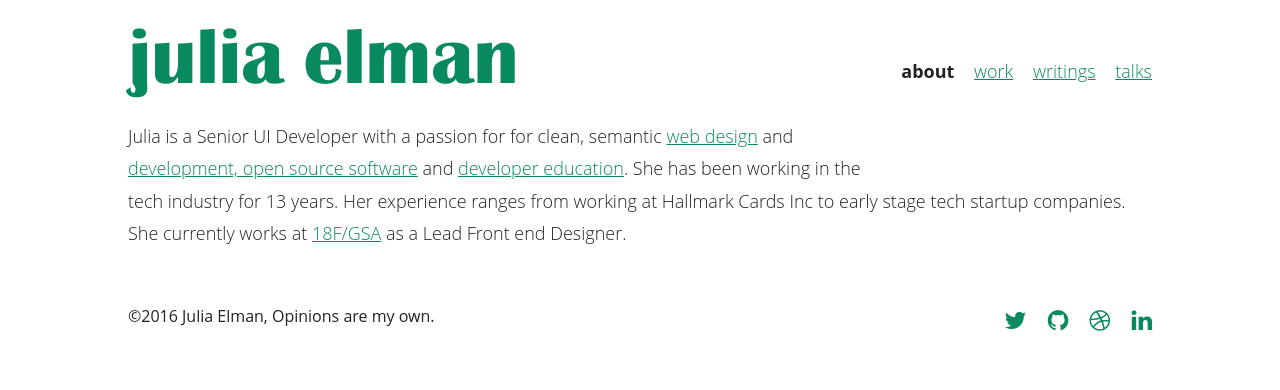
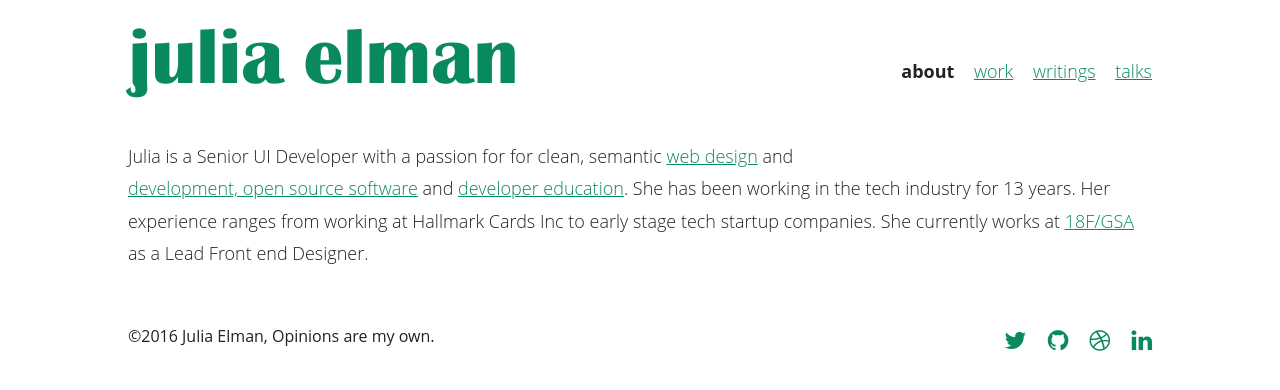
Before and after one commit to juliaelman/juliaelman.github.io, a Jekyll site: the page built from about/index.html, in a window 1280 px wide. Shown: the top 390 px of the page. Built offline with Jekyll 4.4.1, drawn with Linux system fonts in a browser that asks for light colours; some web fonts are replaced.

Commit message:
Specifying header padding to global value instead of just page detail.

```diff
--- a/assets/stylesheets/base.scss
+++ b/assets/stylesheets/base.scss
@@ -151,12 +151,19 @@
     padding-left: 25px;
     padding-right: 25px;
 	}
+}
 
+header {
+  margin-bottom: 40px;
 }
 
 header,
 footer {
 	@extend .container;
+}
+
+header {
+
 }
 
 footer {
@@ -297,7 +304,6 @@
 //====================
 #page-detail {
 
-  header,
   h2,
   h4 {
     margin-bottom: 20px;
```
